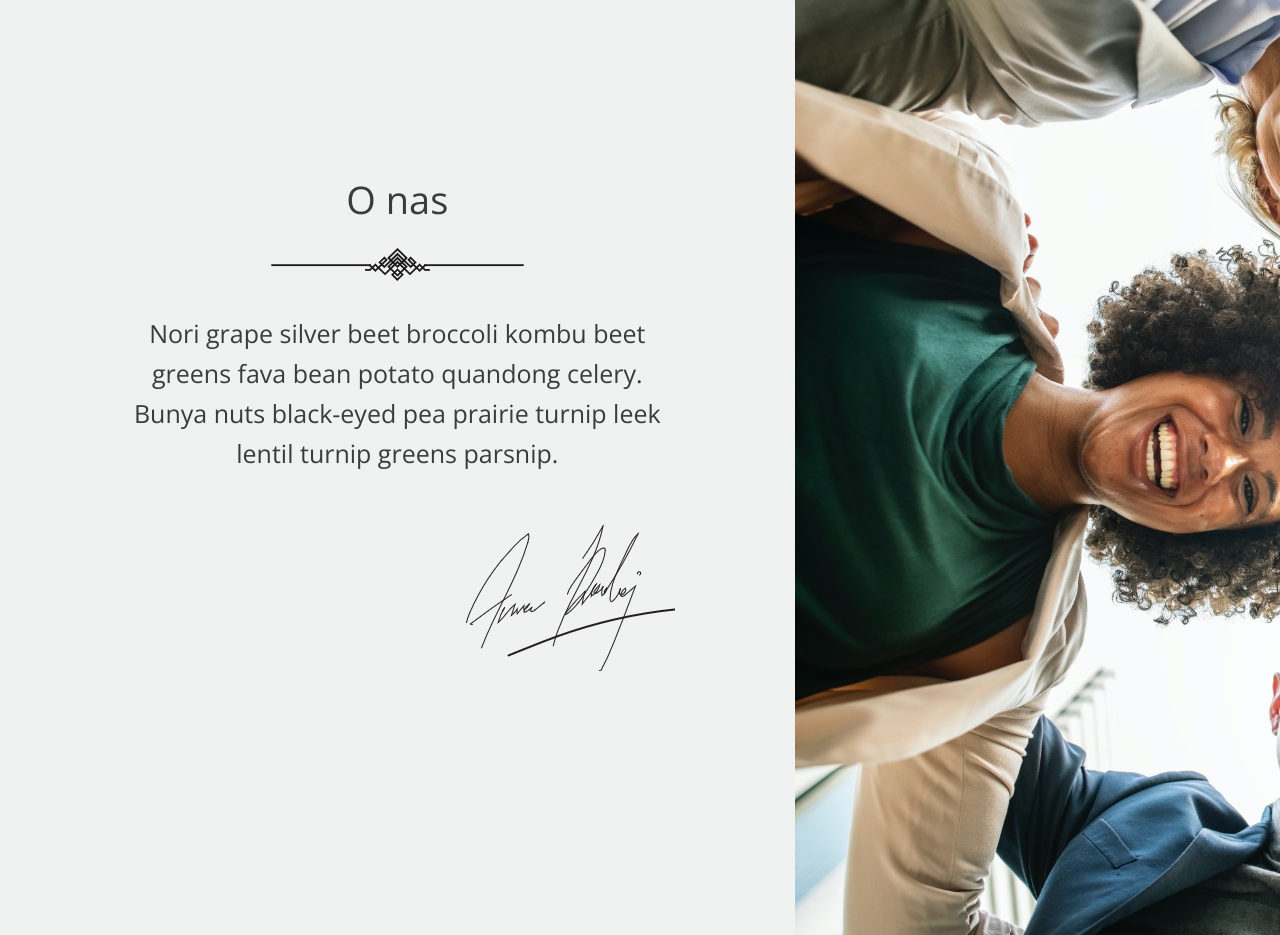
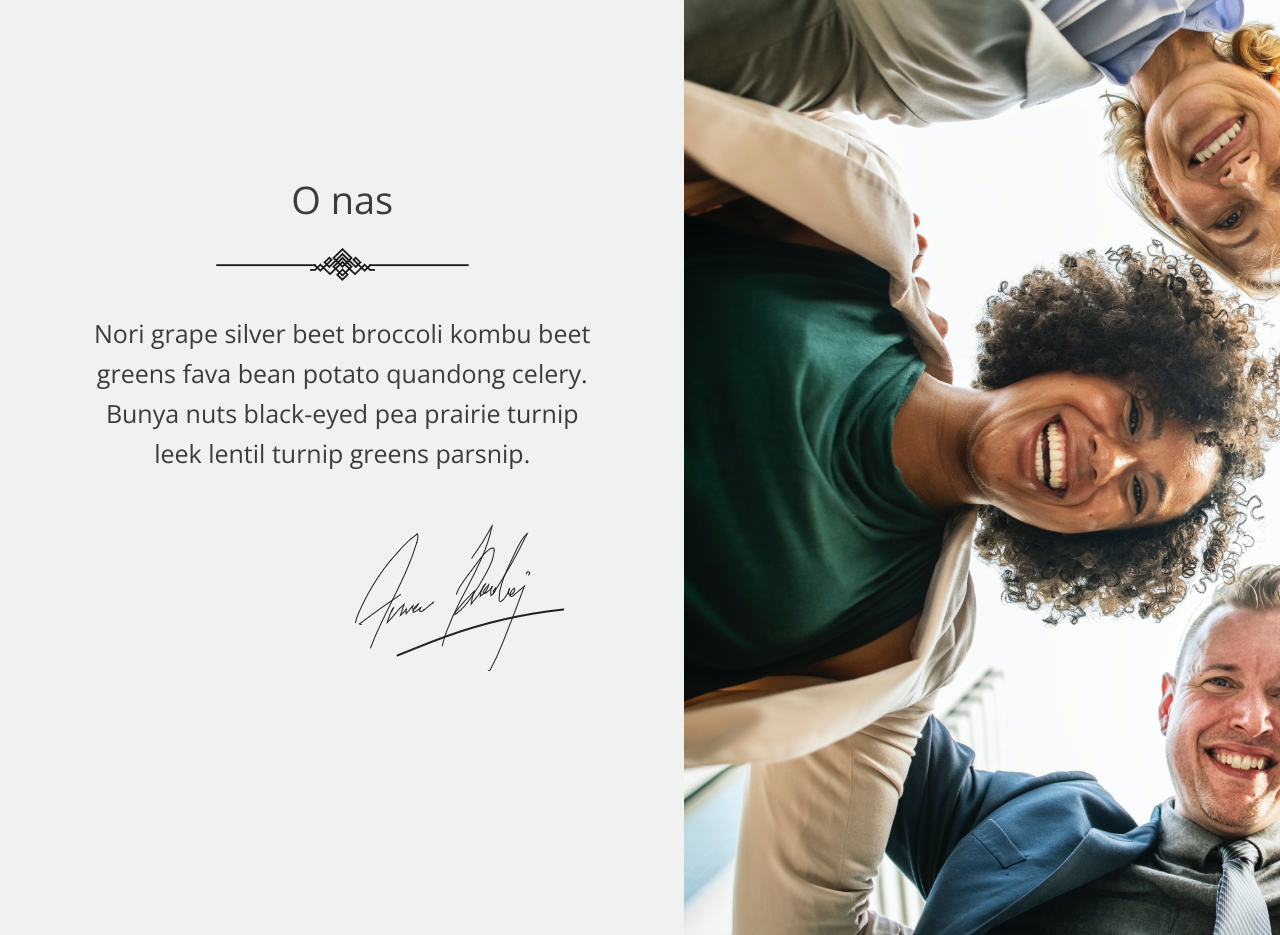
Before and after one commit to Anita-Kozlak/portfolioLab, a React (Create React App) app: page /aboutus in a window 1280 px wide. Built offline with nearby package versions, Linux system fonts and the light colour scheme; no server answers.

Commit message:
modified styles

```diff
--- a/src/scss/_aboutUs.scss
+++ b/src/scss/_aboutUs.scss
@@ -13,7 +13,7 @@
         }
         p {
             font-size: 25px;
-            margin: 30px 120px 50px;
+            margin: 30px 80px 50px;
             line-height: 40px;
         }
        .aboutUs__sign {
@@ -23,7 +23,7 @@
     }
     &__right {
         display: none;
-        width: 100%;
+        width: 137%;
         overflow: hidden;
 
          @include desktop {
--- a/src/scss/_contact.scss
+++ b/src/scss/_contact.scss
@@ -68,7 +68,7 @@
 
         h1 {
             font-size: 38px;
-            text-align: center;
+            // text-align: center;
         }
         .contact__form {
             margin-left: 40px;
@@ -82,6 +82,8 @@
              }
              label {
                  font-weight: 700;
+                 display: flex;
+                 justify-content: flex-start;
              }
             textarea {
                 margin-top: 30px;
--- a/src/scss/_headerNav.scss
+++ b/src/scss/_headerNav.scss
@@ -10,7 +10,7 @@
         margin-top: 70px;
         margin-bottom: 40px;
         button {
-            padding: 11px;
+            padding: 9px;
             font-family: $font-base;
             background-color: white;
             margin-left: 10px;
@@ -20,7 +20,7 @@
 
             &:hover {
                 border: 1px solid $yellow;
-                padding: 10px;
+                padding: 8px;
 
             }
          }
```
